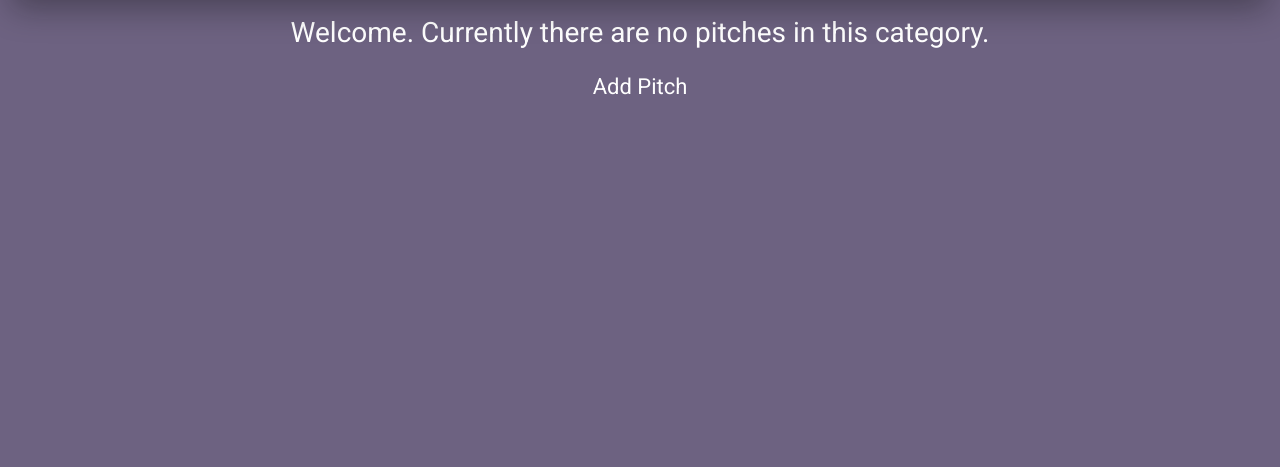
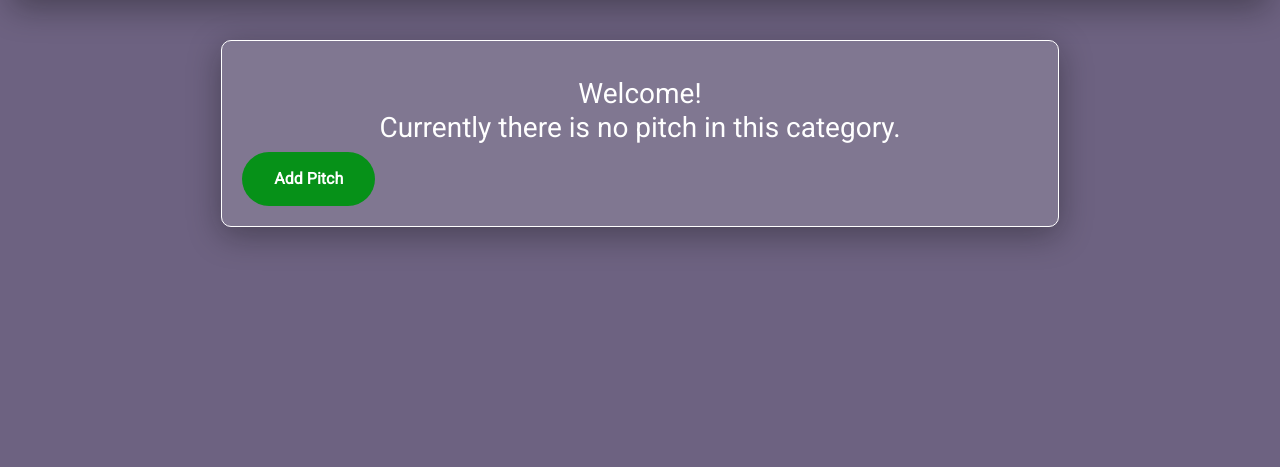
Before and after one commit to omololevy/That-Minute, a Flask app: template app/templates/filter_pitch.html in a window 1280 px wide. Shown: the part 78-545 px from the top of the page. Run offline with Flask 2, Linux system fonts and the light colour scheme; the template is opened without the code that fills it, so the values that code supplies are empty; some libraries are stand-ins or nearby versions.

Commit message:
Adjust the template and introduce a card for an empty pitch category that request the user to add a new pitch.

```diff
--- a/app/templates/macros.html
+++ b/app/templates/macros.html
@@ -1,11 +1,17 @@
 {% macro displayPitchList(pitches_list)%}
 {%if not pitches_list%}
-
-<h3 class="text-center text-white mt-3">
-  Welcome. Currently there are no pitches in this category.
-</h3>
-<a class="nav-link text-center mt-1" href="{{url_for('main.new_pitch')}}"  >Add Pitch</a>
-
+<div class="container">
+  <div class="row">
+    <div class="col-md-2"></div>
+    <div class="col-md-8 post-form">
+      <h3 class="text-center text-white mt-3">
+        Welcome! <br>
+        Currently there is no pitch in this category.
+      </h3>
+      <a type="button" class="button1" href="{{url_for('main.new_pitch')}}">Add Pitch</a>
+    </div>
+  </div>
+</div>
 {%else%}
 {% for pitch in pitches_list%}
 <div class="col-md-4">
@@ -13,15 +19,15 @@
     <div class="card-body">
       <div class="title-wrapper">
         <h5 class="pitch-title">
-          <span>Title:</span>
+          <span>Title: </span>
           {{pitch.title}}
         </h5>
-        <h5 class="pitch-category"><span>Category:</span>{{pitch.category}}</h5>
+        <h5 class="pitch-category"><span>Category: </span>{{ pitch.category}}</h5>
       </div>
       <div class="pitch-wrapper">
         <p class="card-text m-0 p-0">{{pitch.pitch}}</p>
         <div class="author">
-          <span>{{pitch.user.username}}</span>
+          <span>Author: ~{{pitch.user.username}}</span>
         </div>
       </div>
 
@@ -29,18 +35,14 @@
         <div class="pitch-details">
           <div class="comments">comments : {{pitch.comments.count()}}</div>
           <div>
-            <a
-              href="{{url_for('main.upvote_pitch',pitch_id=pitch.id,user_id=pitch.user.id)}}"
-              class="fa fa-thumbs-up fa-1x text-success"
-            ></a>
+            <a href="{{url_for('main.upvote_pitch',pitch_id=pitch.id,user_id=pitch.user.id)}}"
+              class="fa fa-thumbs-up fa-1x text-success"></a>
 
             <span>{{pitch.upvotes.count()}}</span>
           </div>
           <div>
-            <a
-              href="{{url_for('main.downvote_pitch',pitch_id=pitch.id,user_id=pitch.user.id)}}"
-              class="fa fa-thumbs-down fa-1x text-danger"
-            ></a>
+            <a href="{{url_for('main.downvote_pitch',pitch_id=pitch.id,user_id=pitch.user.id)}}"
+              class="fa fa-thumbs-down fa-1x text-danger"></a>
 
             <span>{{pitch.downvotes.count()}}</span>
           </div>
```
